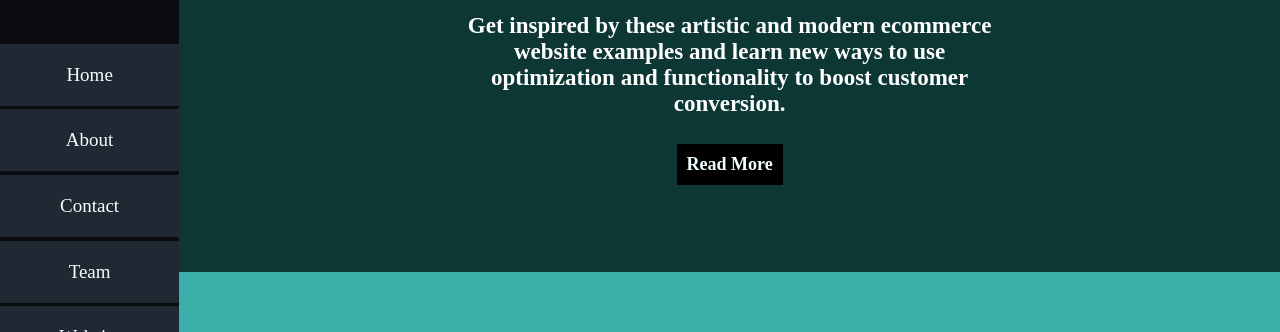
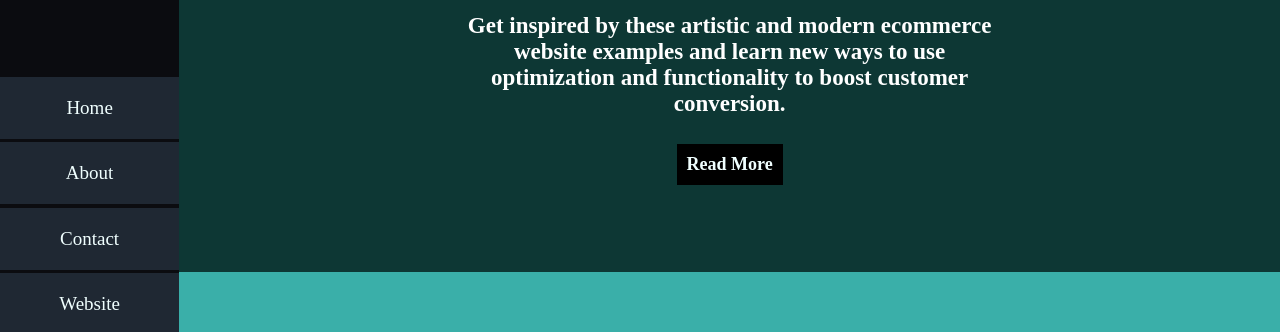
Before and after one commit to Aadhithyadevendran/positioning, a plain HTML site: page index.html in a window 1280 px wide. Shown: the part 208-540 px from the top of the page. Drawn offline with nearby package versions, Linux system fonts and the light colour scheme.

Commit message:
Update index.html

```diff
--- a/index.html
+++ b/index.html
@@ -20,7 +20,6 @@
                 <div class="text">Home</div>
                 <div class="text">About</div>
                 <div class="text">Contact</div>
-                <div class="text">Team</div>
                 <div class="text">Website</div>
             </div>
 
```
